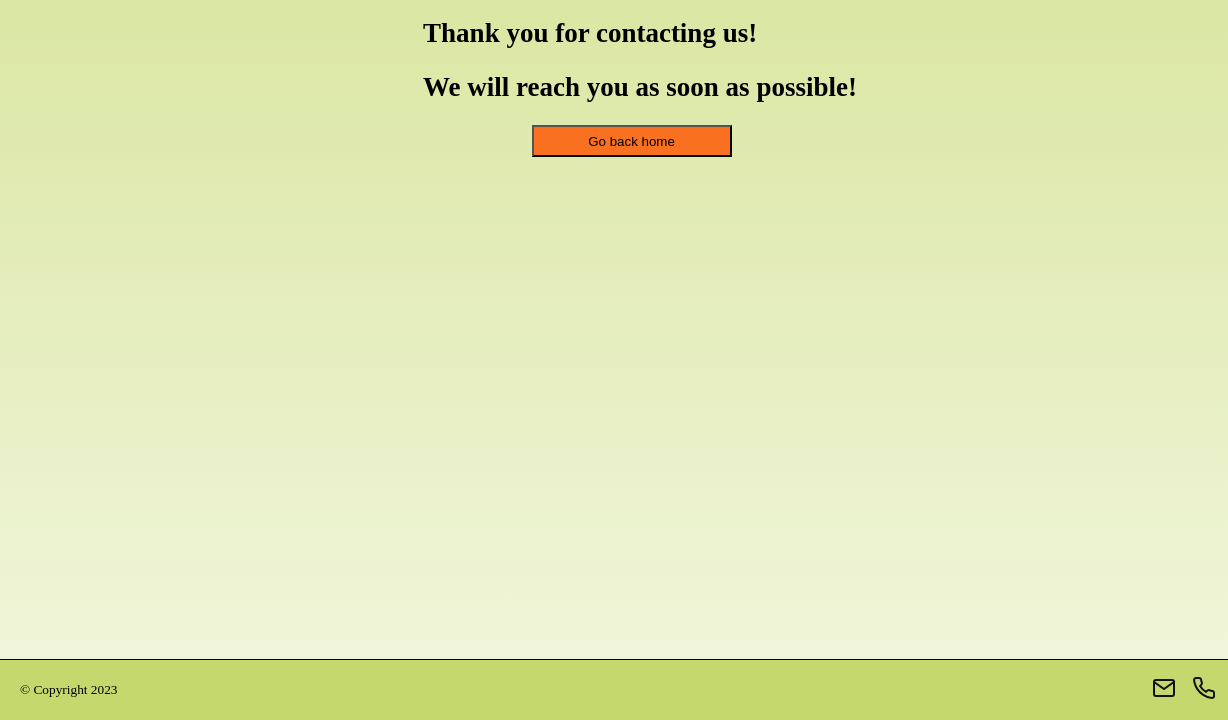
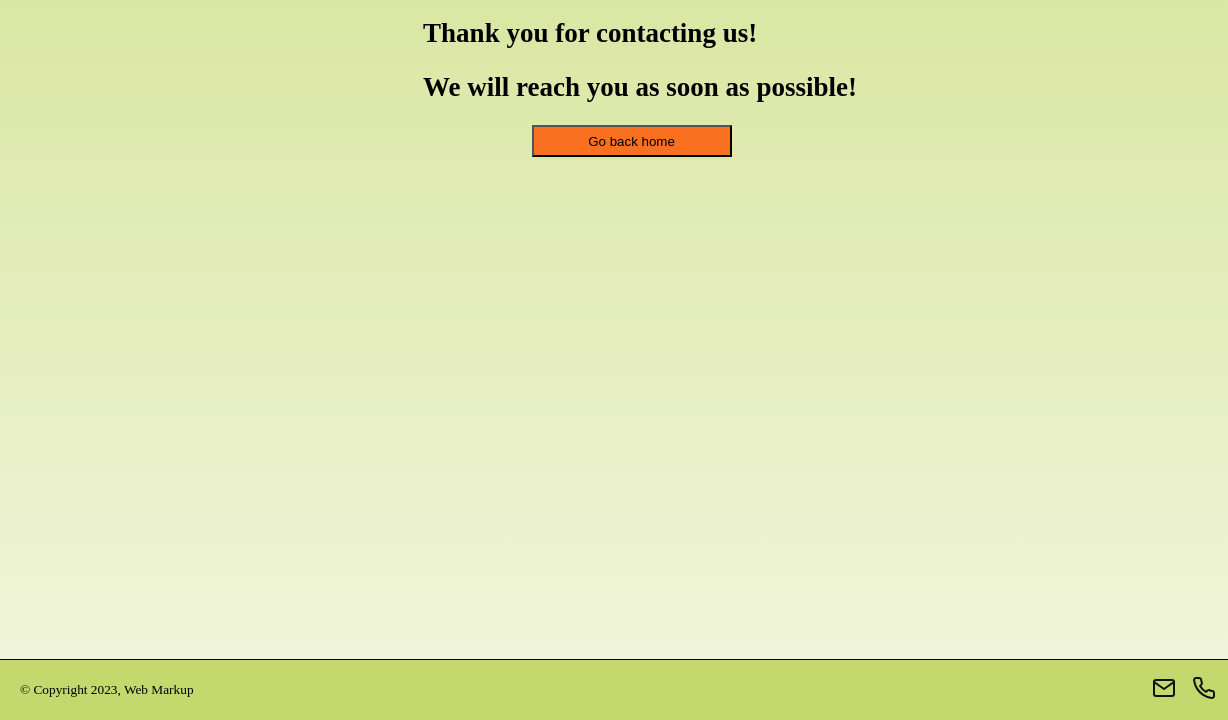
Before and after one commit to Ihor713289/web-markup1, a plain HTML site: page redirect.html in a window 1280 px wide. Shown: the part 80-800 px from the top of the page, 0-1228 px from the left. Drawn offline with Linux system fonts and the light colour scheme.

Commit message:
Redeploying pages

```diff
--- a/redirect.html
+++ b/redirect.html
@@ -57,7 +57,7 @@
         </a>
     </section>
 </main>
-<footer><small class="copyright">&copy; Copyright 2023</small>
+<footer><small class="copyright">&copy; Copyright 2023, Web Markup</small>
     <section class="contact-details">
         <img src="./img/mail.svg" alt="mail" title="Mail us">
         <img src="./img/phone.svg" alt="phone" title="Call us">
```
